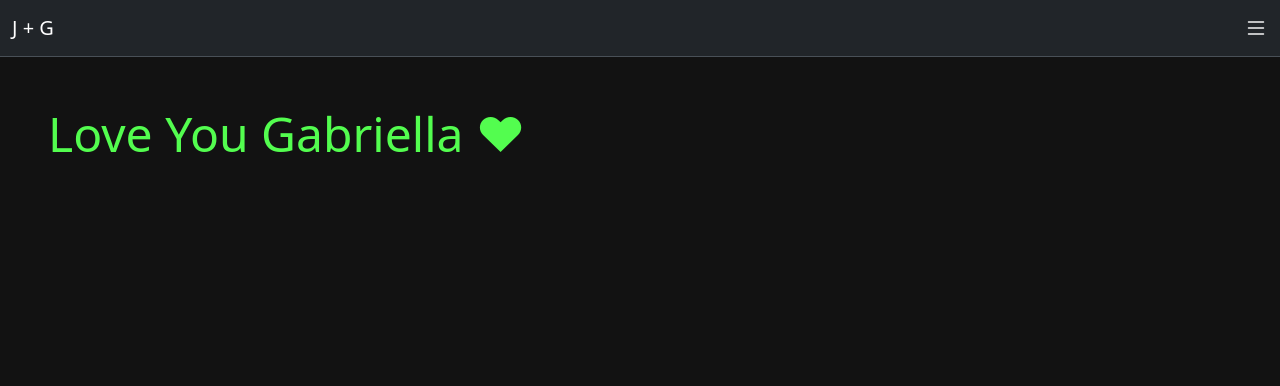
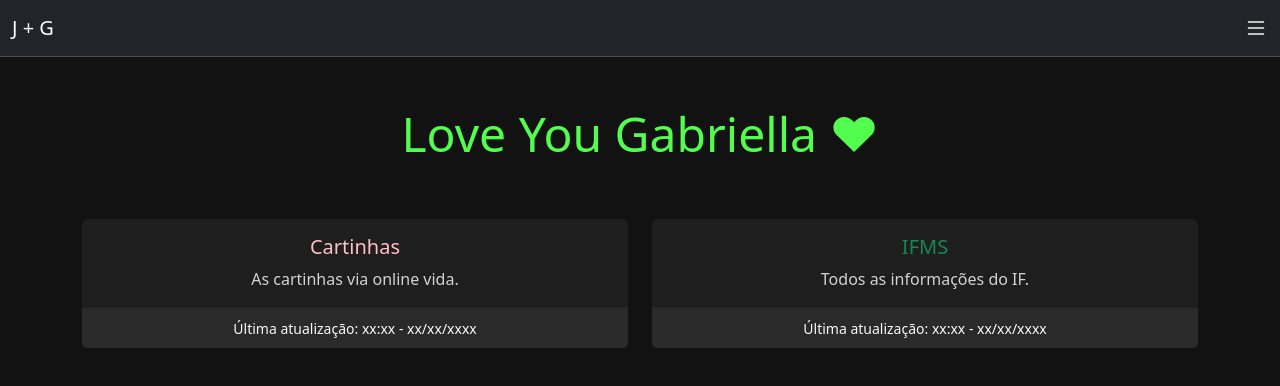
Before and after one commit to JaoPred0/JoaoAndGabriella, a plain HTML site: page main.html in a window 1280 px wide. Drawn offline with nearby package versions, Linux system fonts and the light colour scheme.

Commit message:
catinhas

```diff
--- a/assets/css/style.css
+++ b/assets/css/style.css
@@ -1,3 +1,6 @@
+* {
+    transition: all 0.2s ease-in-out;
+}
 body {
     background-color: #121212; /* Fundo escuro para o tema */
     color: white;
@@ -66,3 +69,26 @@ h1 {
         font-size: 3vh; /* Aumenta ainda mais em telas muito pequenas */
     }
 }
+
+
+.card {
+    background-color: #1e1e1e; /* Fundo do card em um tom escuro */
+    border: none; /* Remove bordas */
+    cursor: pointer;
+    &:hover {
+        transform: scale(1.05);
+        border: solid #fff 1px;
+    }
+}
+
+.card-title {
+    color: #ffffff; /* Cor do título do card */
+}
+
+.card-text {
+    color: #d3d3d3; /* Cor do texto do card */
+}
+
+.card-footer {
+    background-color: #2a2a2a; /* Fundo do rodapé do card */
+}
--- a/main.html
+++ b/main.html
@@ -9,9 +9,6 @@
     <link href="https://cdn.jsdelivr.net/npm/bootstrap@5.3.3/dist/css/bootstrap.min.css" rel="stylesheet">
     <link rel="stylesheet" href="https://cdn.jsdelivr.net/npm/bootstrap-icons@1.11.3/font/bootstrap-icons.min.css">
     <link rel="stylesheet" href="assets/css/style.css">
-    <style>
-
-    </style>
 </head>
 
 <body>
@@ -40,9 +37,6 @@
                     <a class="nav-link icon-button" href="#" onclick="display(0); closeOffcanvas()">
                         <i class="bi bi-house"></i> Home
                     </a>
-                    <!-- <a class="nav-link icon-button" href="#" onclick="display(1); closeOffcanvas()">
-                        <i class="bi bi-info-circle"></i> Sobre
-                    </a> -->
                 </li>
                 <!-- Adicione mais itens de menu conforme necessário -->
             </ul>
@@ -51,26 +45,36 @@
 
     <!-- Conteúdo principal -->
     <div id="home" class="aparecer">
-        <!-- Este conteúdo será alterado dinamicamente -->
         <main class="p-5">
-            <h1 class="colorido">Love You Gabriella ♥</h1>
-            <!-- <div class="container text-center pt-5">
+            <h1 class="colorido text-center">Love You Gabriella ♥</h1>
+            <div class="container text-center pt-5">
                 <div class="row">
-                    <div class="col">
-                        Column
+                    <div class="col-12 col-md-6 mb-4">
+                        <div class="card" onclick="document.location.href = 'cartinhas.html'">
+                            <div class="card-body">
+                                <h5 class="card-title" style="color: pink !important;">Cartinhas</h5>
+                                <p class="card-text">As cartinhas via online vida.</p>
+                            </div>
+                            <div class="card-footer">
+                                <small class="text-light">Última atualização: xx:xx - xx/xx/xxxx</small>
+                            </div>
+                        </div>
                     </div>
-                    <div class="col">
-                        Column
+                    <div class="col-12 col-md-6 mb-4">
+                        <div class="card" onclick="document.location.href = 'ifms.html'">
+                            <div class="card-body">
+                                <h5 class="card-title text-success">IFMS</h5>
+                                <p class="card-text">Todos as informações do IF.</p>
+                            </div>
+                            <div class="card-footer">
+                                <small class="text-light">Última atualização: xx:xx - xx/xx/xxxx</small>
+                            </div>
+                        </div>
                     </div>
                 </div>
-            </div> -->
+            </div>
         </main>
     </div>
-    <!-- <div id="sobre" class="desaparecer">
-        <main class="p-5">
-            <h1>Sobre</h1>
-        </main>
-    </div> -->
 
     <!-- Script para exibir o conteúdo -->
     <script>
```
Also changed, not shown: assets/img/fundo-cartinhas.png (added), cartinhas.html (added), ifms.html (added).
